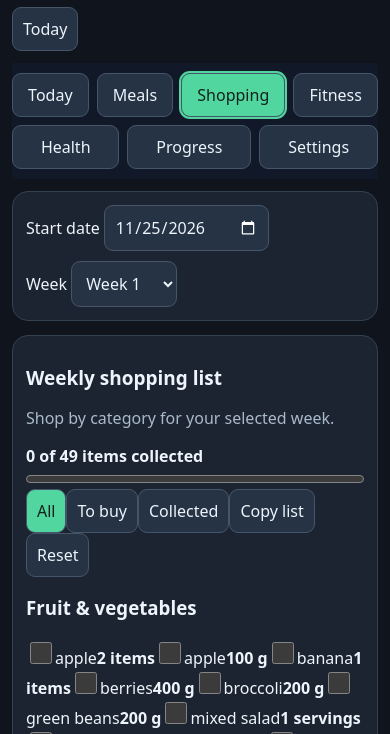
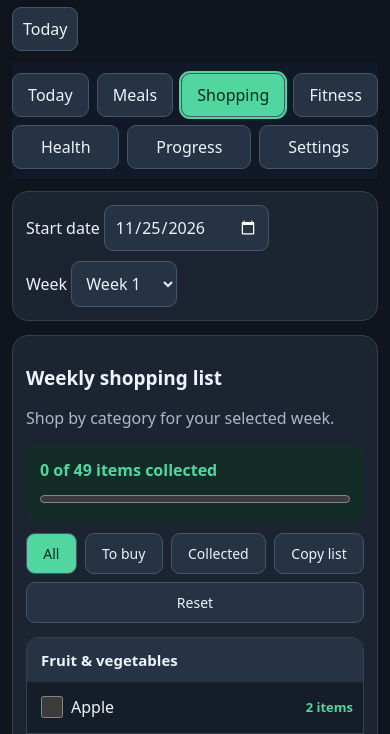
Before and after one commit to imicodes/imicodes.github.io, a plain HTML site: page index.html in a window 390 px wide. Both pictures are taken after a click on the button "Shopping". Shown: the part 105-839 px from the top of the page. Drawn offline with Linux system fonts and the light colour scheme; no server answers.

Commit message:
Style responsive shopping cards and progress toolbar

```diff
--- a/assets/dashboard.css
+++ b/assets/dashboard.css
@@ -6,3 +6,5 @@
 #prep select{width:100%;max-width:100%;text-overflow:ellipsis}#prep p{margin:8px 0}.activity-grid{display:grid;grid-template-columns:repeat(auto-fit,minmax(140px,1fr));gap:12px}.activity-grid input[type=number]{display:block;width:100%;margin-top:6px}#quantities li{margin:6px 0}
 
 [hidden]{display:none!important}#tabs{display:flex;flex-wrap:wrap;gap:8px;position:sticky;top:0;z-index:5;background:#111827;padding:10px 0}#tabs button{flex:1 0 auto}#tabs .active{outline:2px solid #52d6a0}#glucose svg{width:100%;max-width:520px}#personal input{max-width:100%}
+
+.shopping-summary{display:grid;gap:10px;padding:14px;background:#142c28;border-radius:12px;margin-bottom:12px}.shopping-summary strong{color:var(--accent)}.shopping-tools{display:flex;flex-wrap:wrap;gap:8px;margin:12px 0}.shopping-tools button{font-size:14px}.shopping-grid{display:grid;grid-template-columns:repeat(2,minmax(0,1fr));gap:12px;margin:14px 0;align-items:start}.shopping-category{background:#141d28;border:1px solid #344151;border-radius:12px;overflow:hidden}.shopping-category h3{font-size:15px;margin:0;padding:12px 14px;background:#253344}.shopping-item{display:grid;grid-template-columns:24px minmax(0,1fr) auto;align-items:center;gap:10px;padding:12px;border-bottom:1px solid #344151;cursor:pointer;min-height:52px}.shopping-item:last-child{border-bottom:0}.shopping-item span{overflow-wrap:anywhere;text-transform:capitalize}.shopping-item strong{font-size:13px;color:var(--accent);white-space:nowrap}.shopping-item.collected span{text-decoration:line-through;opacity:.55}.shopping-item.collected strong{opacity:.55}@media(max-width:650px){.shopping-grid{grid-template-columns:1fr}.shopping-item{padding:10px}.shopping-tools button{flex:1 0 auto}}
```
